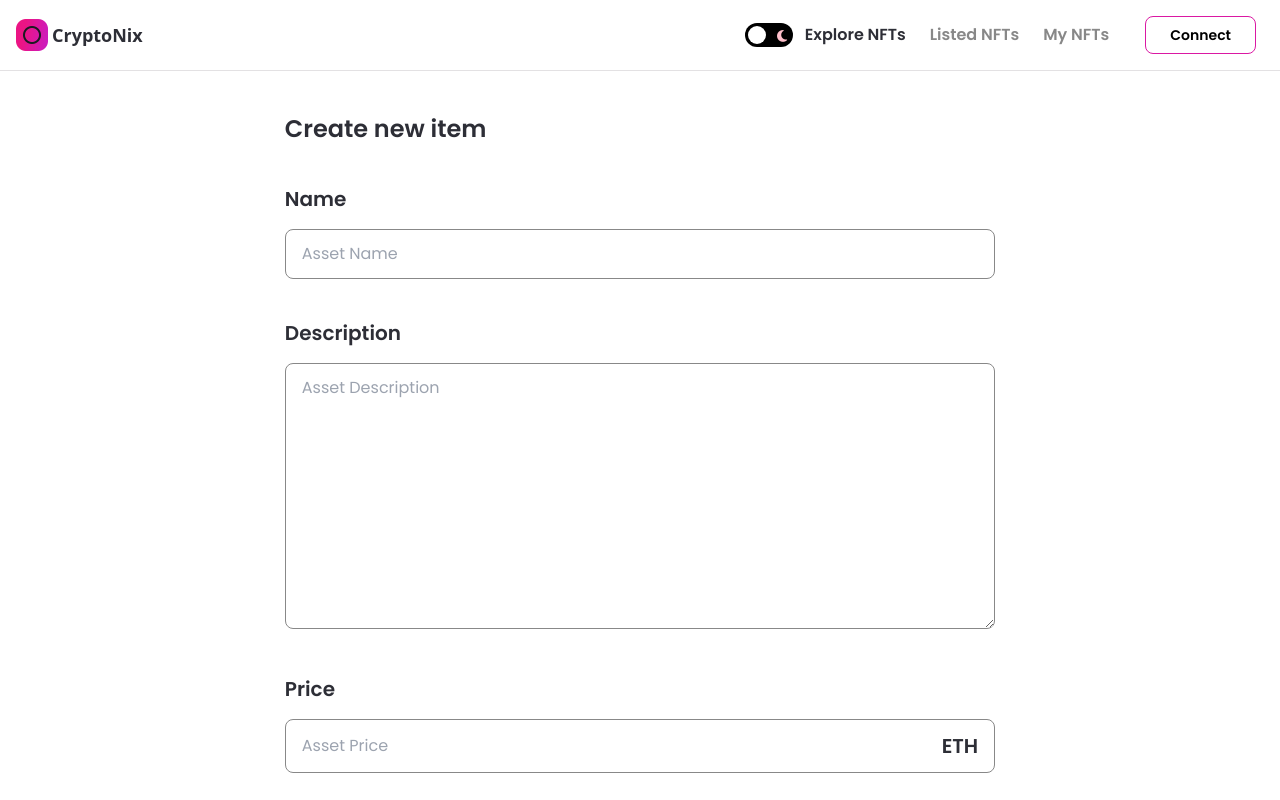
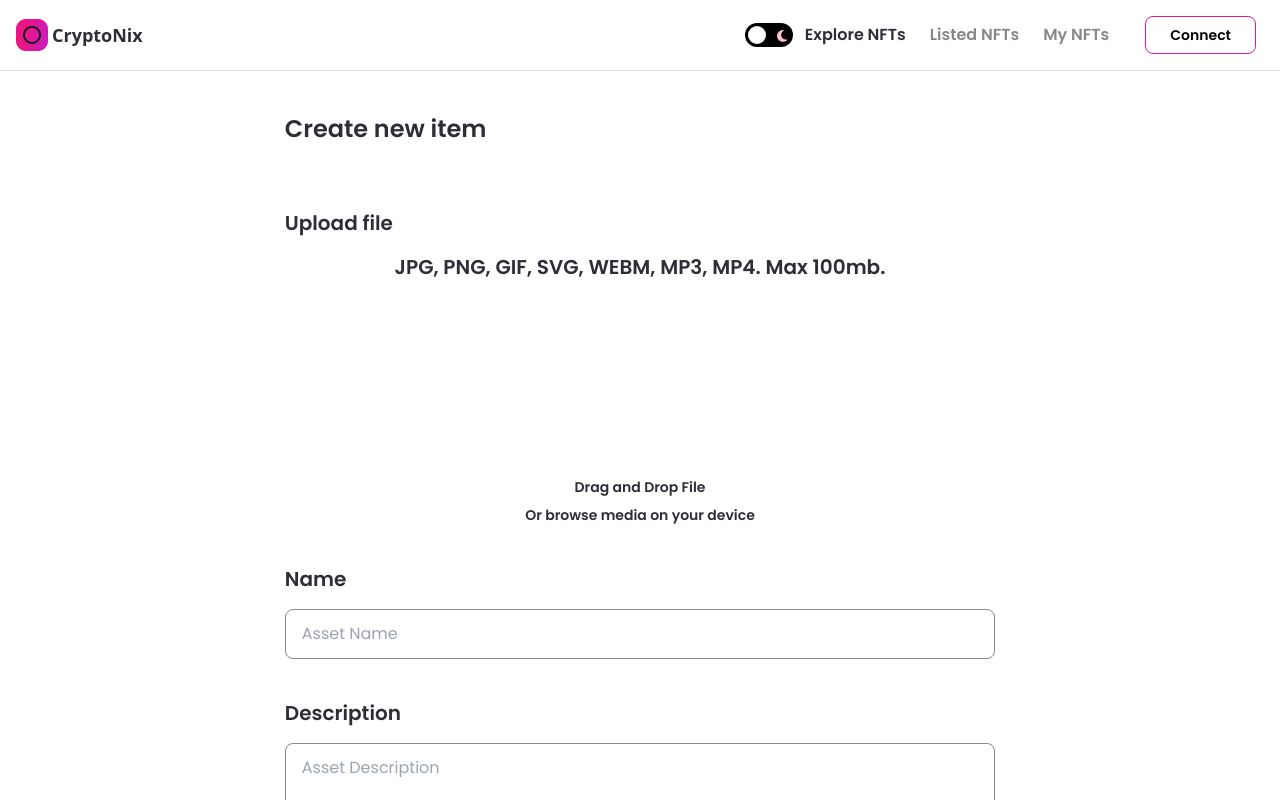
Before and after one commit to faisaljamil25/CryptoNix, a Next.js app: page /create-nft in a window 1280 px wide. Shown: the top 800 px of the page. Built offline with nearby package versions, Linux system fonts and the light colour scheme.

Commit message:
feat: image uploader

```diff
--- a/package.json
+++ b/package.json
@@ -13,7 +13,8 @@
     "next": "12.1.6",
     "next-themes": "^0.2.0",
     "react": "18.2.0",
-    "react-dom": "18.2.0"
+    "react-dom": "18.2.0",
+    "react-dropzone": "^12.0.4"
   },
   "devDependencies": {
     "@types/node": "18.0.0",
--- a/src/pages/create-nft.tsx
+++ b/src/pages/create-nft.tsx
@@ -1,7 +1,11 @@
-import { useState } from 'react';
+import { useCallback, useMemo, useState } from 'react';
 import type { NextPage } from 'next';
+import Image from 'next/image';
+import { useDropzone } from 'react-dropzone';
 
 import { Button, Input } from '../components';
+import images from '../../assets';
+import { useTheme } from 'next-themes';
 
 interface FormInputType {
   price: string;
@@ -10,10 +14,22 @@ interface FormInputType {
 }
 
 const CreateItem: NextPage = () => {
+  const { theme } = useTheme();
   const [formInput, updateFormInput] = useState<FormInputType>({
     price: '',
     name: '',
     description: '',
+  });
+
+  const onDrop = () => {
+    // upload file to the ipfs
+    // to be implemented
+  };
+
+  const { getRootProps, getInputProps } = useDropzone({
+    onDrop,
+    accept: 'image/*',
+    maxSize: 5000000,
   });
 
   return (
@@ -22,6 +38,40 @@ const CreateItem: NextPage = () => {
         <h1 className='font-poppins dark:text-white text-nft-black-1 font-semibold text-2xl'>
           Create new item
         </h1>
+        <div className='mt-16'>
+          <p className='font-poppins dark:text-white text-nft-black-1 font-semibold text-xl'>
+            Upload file
+          </p>
+          <div className='mt-4'>
+            <div {...getRootProps()}>
+              <input {...getInputProps()} />
+              <div className='flexCenter flex-col text-center'>
+                <p className='font-poppins dark:text-white text-nft-black-1 font-semibold text-xl'>
+                  JPG, PNG, GIF, SVG, WEBM, MP3, MP4. Max 100mb.
+                </p>
+
+                <div className='my-12 w-full flex justify-center'>
+                  <Image
+                    src={images.upload}
+                    width={100}
+                    height={100}
+                    objectFit='contain'
+                    alt='file upload'
+                    className={theme === 'light' ? 'filter invert' : undefined}
+                  />
+                </div>
+
+                <p className='font-poppins dark:text-white text-nft-black-1 font-semibold text-sm'>
+                  Drag and Drop File
+                </p>
+                <p className='font-poppins dark:text-white text-nft-black-1 font-semibold text-sm mt-2'>
+                  Or browse media on your device
+                </p>
+              </div>
+            </div>
+          </div>
+        </div>
+
         <Input
           inputType='input'
           title='Name'
```
Also changed, not shown: 1 other file (tests, documents, lock files or other folders).
